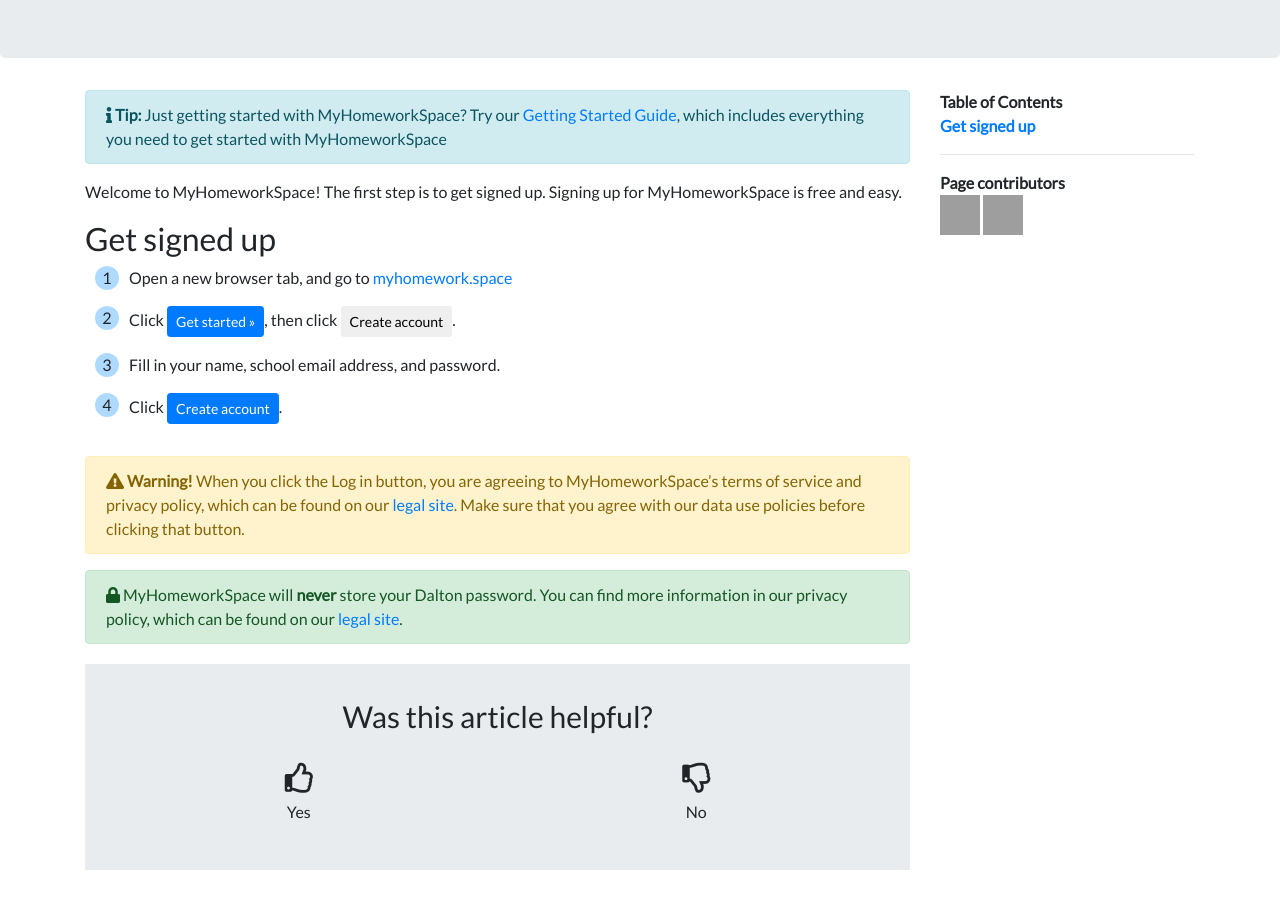
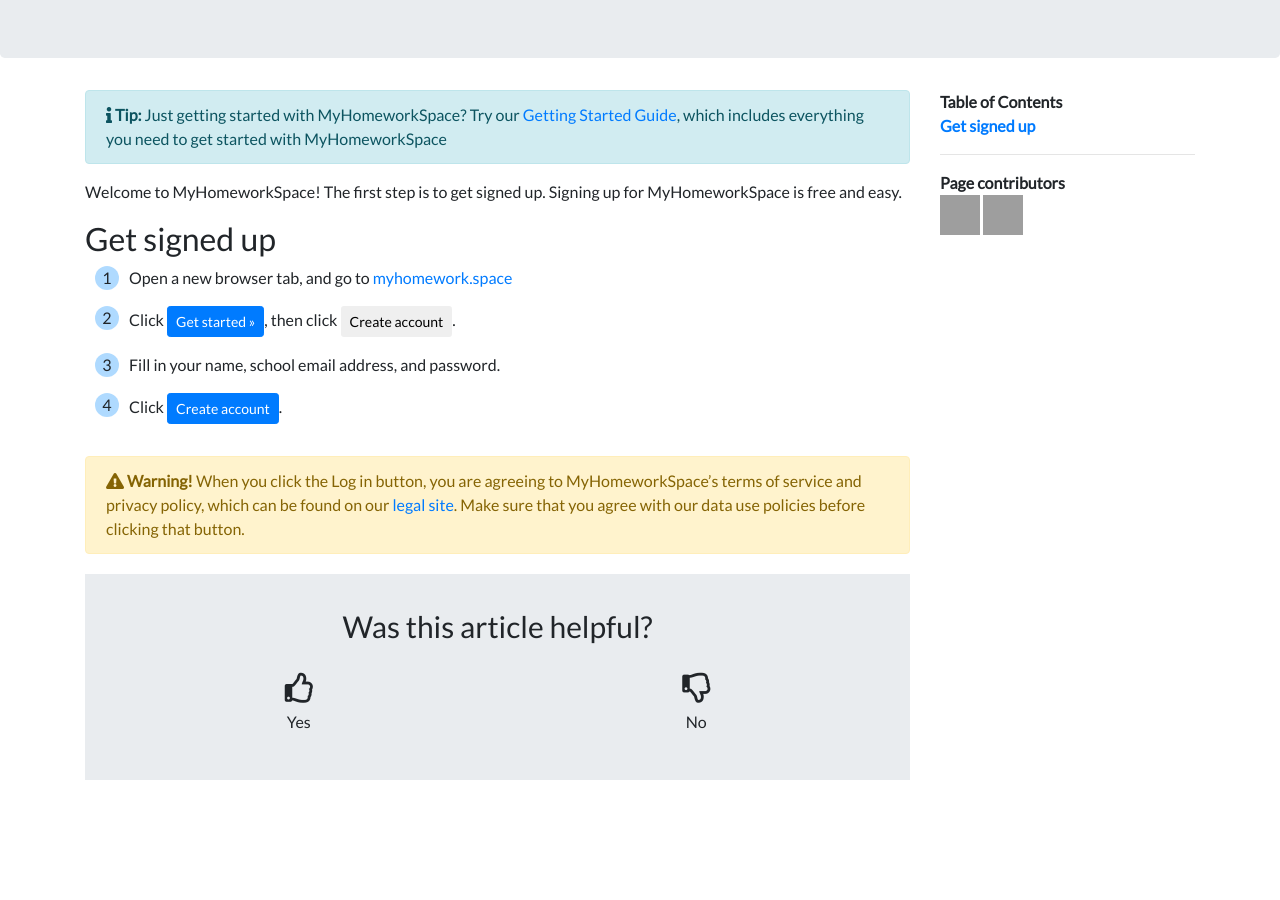
Before and after one commit to MyHomeworkSpace/support, a Jekyll site: the page built from docs/sign-up.md, in a window 1280 px wide and 900 px high, scrolled down 182 px. Built offline with Jekyll 4.4.1, drawn with Linux system fonts in a browser that asks for light colours; nearby versions of some CDN libraries; grey boxes are pictures that could not be loaded.

Commit message:
remove Dalton password alert

```diff
--- a/docs/sign-up.md
+++ b/docs/sign-up.md
@@ -17,4 +17,3 @@ Welcome to MyHomeworkSpace! The first step is to get signed up. Signing up for M
 4. Click <button class="btn btn-sm btn-primary">Create account</button>.
 
 {% include alert.html content="**Warning!** When you click the Log in button, you are agreeing to MyHomeworkSpace's terms of service and privacy policy, which can be found on our [legal site](/legal). Make sure that you agree with our data use policies before clicking that button." color="warning" icon="fas fa-exclamation-triangle" %}
-{% include alert.html content="MyHomeworkSpace will **never** store your Dalton password. You can find more information in our privacy policy, which can be found on our [legal site](/legal)." color="success" icon="fas fa-lock" %}
```
Also changed, not shown: docs/start.md (+0 -1 lines).
